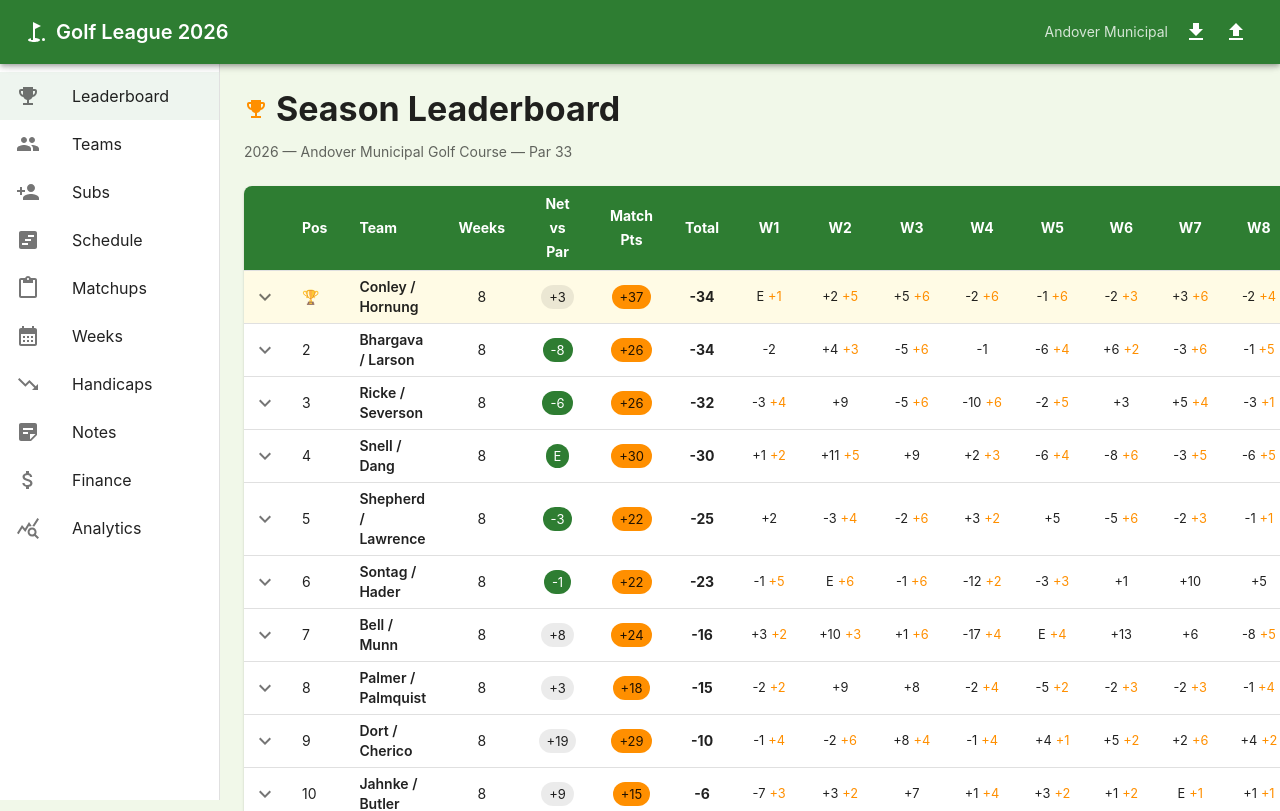
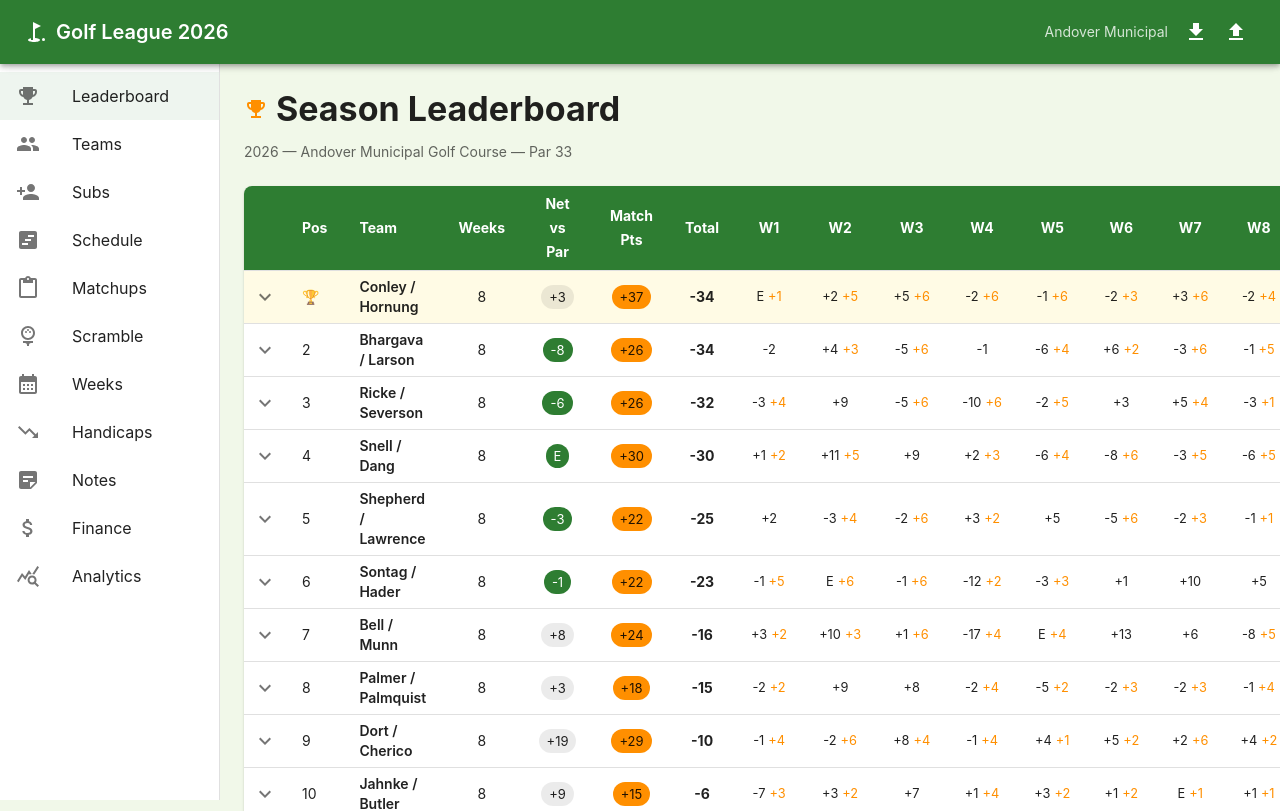
Before and after one commit to dawsongates/FHR-GolfLeague, a React (Vite) app: page / in a window 1280 px wide. Shown: the top 811 px of the page. Built offline with nearby package versions, Linux system fonts and the light colour scheme.

Commit message:
Add Scramble option to Layout component

```diff
--- a/src/components/Layout.tsx
+++ b/src/components/Layout.tsx
@@ -28,6 +28,7 @@ import ScheduleIcon from "@mui/icons-material/ViewTimeline";
 import NotesIcon from "@mui/icons-material/StickyNote2";
 import AttachMoneyIcon from "@mui/icons-material/AttachMoney";
 import ScorecardIcon from "@mui/icons-material/ContentPaste";
+import SportsGolfIcon from "@mui/icons-material/SportsGolf";
 import { useRef, useState } from "react";
 import { Outlet, useNavigate, useLocation } from "react-router-dom";
 import { useLeague } from "../hooks/useLeague";
@@ -40,6 +41,7 @@ const navItems = [
   { label: "Subs", path: "/subs", icon: <SubsIcon /> },
   { label: "Schedule", path: "/schedule", icon: <ScheduleIcon /> },
   { label: "Matchups", path: "/matchups", icon: <ScorecardIcon /> },
+  { label: "Scramble", path: "/scramble", icon: <SportsGolfIcon /> },
   { label: "Weeks", path: "/weeks", icon: <CalendarIcon /> },
   { label: "Handicaps", path: "/handicaps", icon: <HandicapIcon /> },
   { label: "Notes", path: "/notes", icon: <NotesIcon /> },
```
